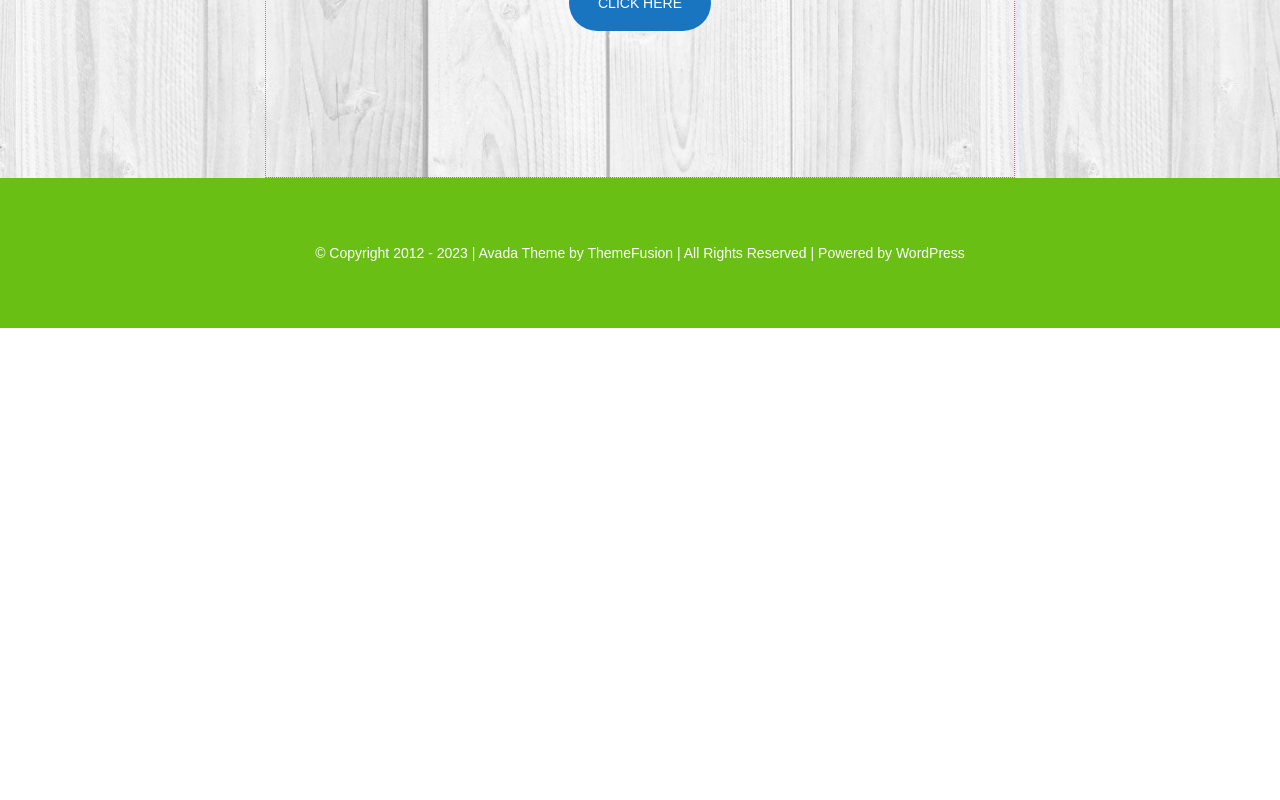
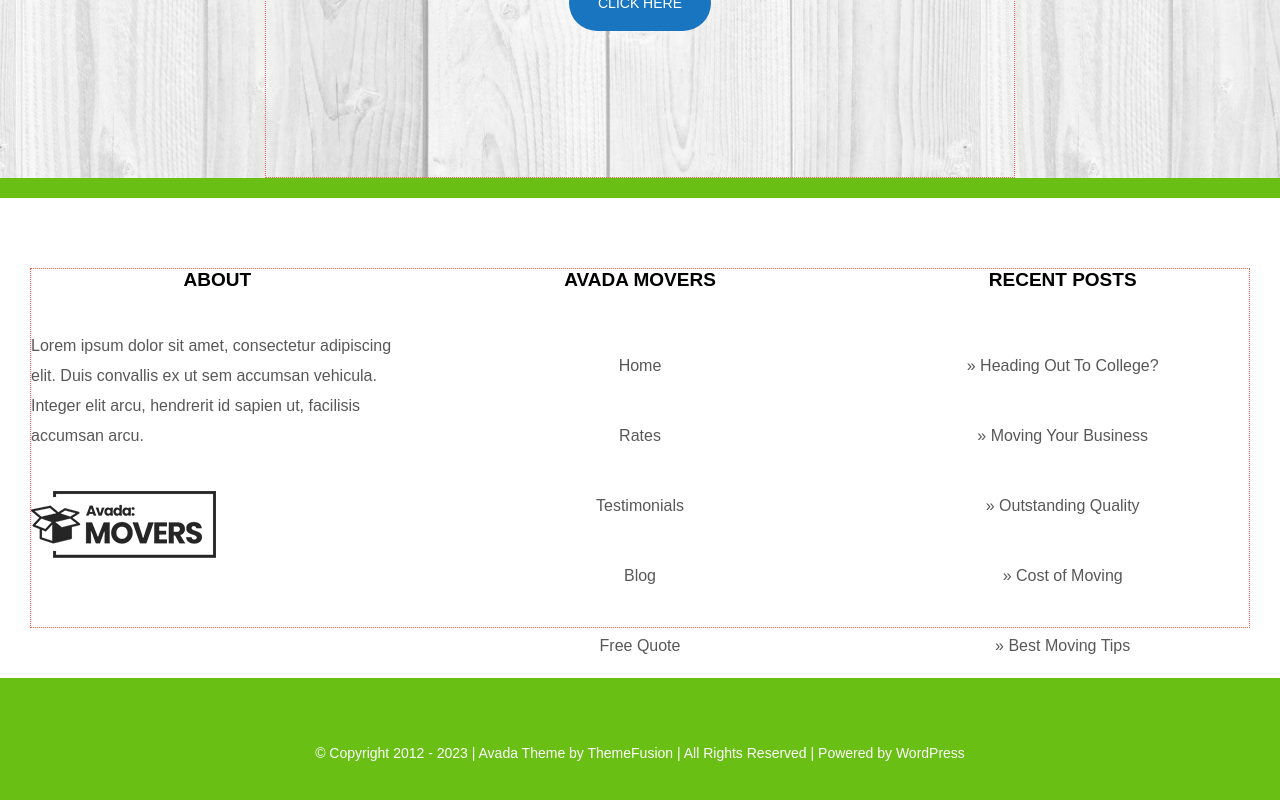
Before and after one commit to Luigidefilippo/proj-html-vuejs, a Vue app: page / in a window 1280 px wide. Shown: the part 4760-5560 px from the top of the page. Before the commit the page ends 5088 px from the top, so only its background shows below. Built offline with nearby package versions, Linux system fonts and the light colour scheme.

Commit message:
compleate static footer

```diff
--- a/src/components/footerComponents/footerMain.vue
+++ b/src/components/footerComponents/footerMain.vue
@@ -4,4 +4,88 @@ export default{
 }
 </script>
 
-<template></template>
+<template>
+    <div class="limefooter"></div>
+    <section class="footermain">
+        <div class="container">
+            <div class="row">
+                <div class="col">
+                    <h5>about</h5>
+                    <p>Lorem ipsum dolor sit amet, consectetur adipiscing elit. Duis convallis ex ut sem accumsan vehicula.
+                        Integer elit arcu, hendrerit id sapien ut, facilisis accumsan arcu.</p>
+                    <img src="../../../public/avada-movers-logo.png" alt="">
+                </div>
+                <div class="col">
+                    <h5>avada movers</h5>
+                    <ul class="navfooter">
+                        <li><a href="#">Home</a></li>
+                        <li><a href="#">Rates</a></li>
+                        <li><a href="#">Testimonials</a></li>
+                        <li><a href="#">Blog</a></li>
+                        <li><a href="#">Free Quote</a></li>
+                    </ul>
+                </div>
+                <div class="col">
+                    <h5>recent posts</h5>
+                    <ul>
+                        <li><a href="#">&raquo; Heading Out To College?</a></li>
+                        <li><a href="#">&raquo; Moving Your Business</a></li>
+                        <li><a href="#">&raquo; Outstanding Quality</a></li>
+                        <li><a href="#">&raquo; Cost of Moving</a></li>
+                        <li><a href="#">&raquo; Best Moving Tips</a></li>
+                    </ul>
+                </div>
+            </div>
+        </div>
+    </section>
+</template>
+
+<style lang="scss">
+@use '../style/partials/colors' as*;
+
+.footermain {
+    height: 480px;
+    background-color:white;
+    padding: 70px 30px 50px;
+    .container {
+        height: 100%;
+        .row {
+            height: 100%;
+            display: flex;
+            justify-content: space-between;
+            align-items: flex-start;
+            gap: 50px;
+            .col {
+                flex-basis: calc(100% / 3);
+                display: flex;
+                flex-direction: column;
+                img {
+                    align-self: flex-start;
+                }
+                h5 {
+                    color: black;
+                    text-transform: uppercase;
+                    font-size: 19px;
+                    margin-bottom: 40px;
+                    text-align: center;
+                }
+                p {
+                    line-height: 30px;
+                    color: $smallTitle;
+                    margin-bottom: 40px;
+                }
+                .navfooter{
+                    display: flex;
+                    flex-direction: column;
+                    color: $smallTitle;
+                    padding: -10px;
+                }
+            }
+        }
+    }
+}
+.limefooter{
+    height: 20px;
+    background-color: $lima;
+}
+</style>
```
Also changed, not shown: src/components/style/main.scss (line endings or trailing spaces).
